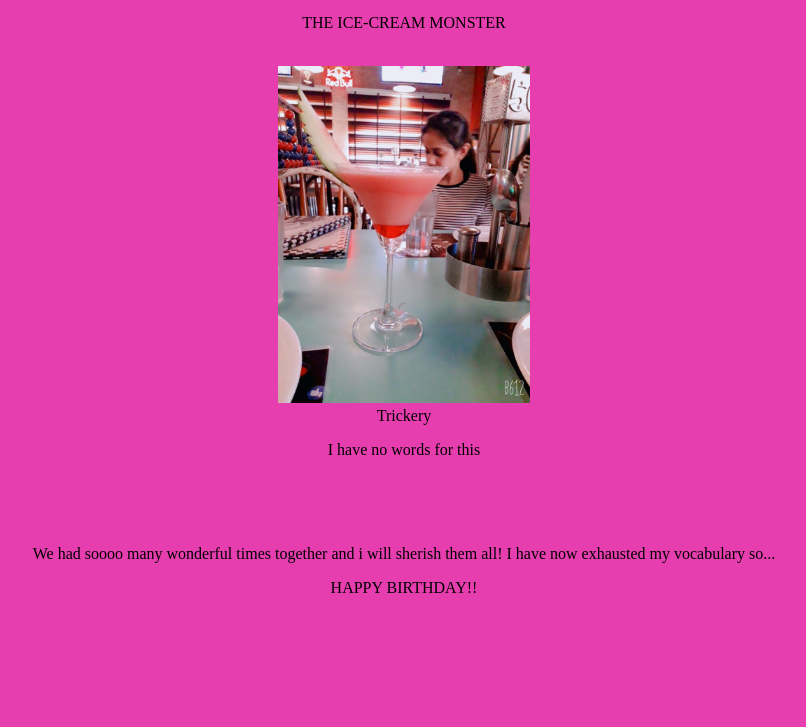
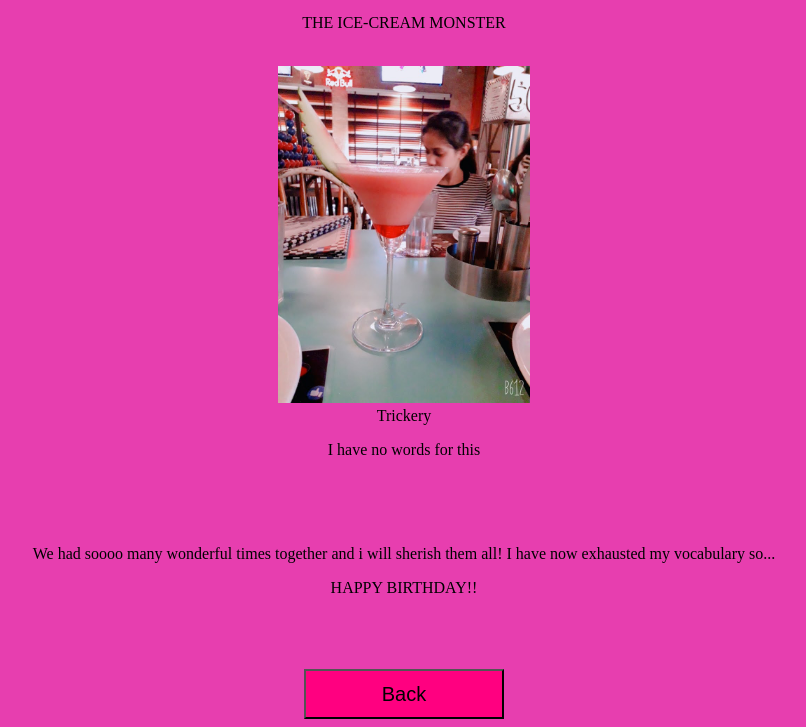
Before and after one commit to Werewolf365/Afreen-s-gift, a plain HTML site: page Photos web page.html in a window 1280 px wide. Shown: the part 3428-4155 px from the top of the page, without its empty margins (236-1042 px from the left). Before the commit the page ends 4105 px from the top, so only its background shows below. Drawn offline with Linux system fonts and the light colour scheme.

Commit message:
Update Photos web page.html

```diff
--- a/Photos web page.html
+++ b/Photos web page.html
@@ -94,7 +94,16 @@
     <p>We had soooo many wonderful times together and i will sherish them all! I have now exhausted my vocabulary so...</p>
     <h11>HAPPY BIRTHDAY!!</h11>
     <br><br><br><br><br>
+
+        <!-- Back Button-->
+        <div id="buttonhint" style="position:relative; left:40px; top:-10px;"></div>
+        <button
+                class=" onclick="window.location.href = 'Photos web page.html';"
+                style="background-color: rgb(255, 0, 128);border:radius 5px; width:200px; height:50px; font-size: 20px">
+          Back</button2>
+
+
+
     </center>
     </body>
-
     </html>
```
